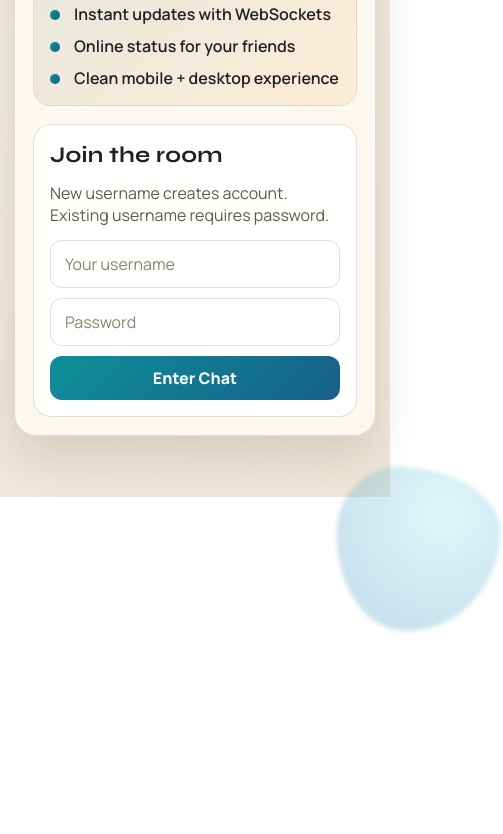
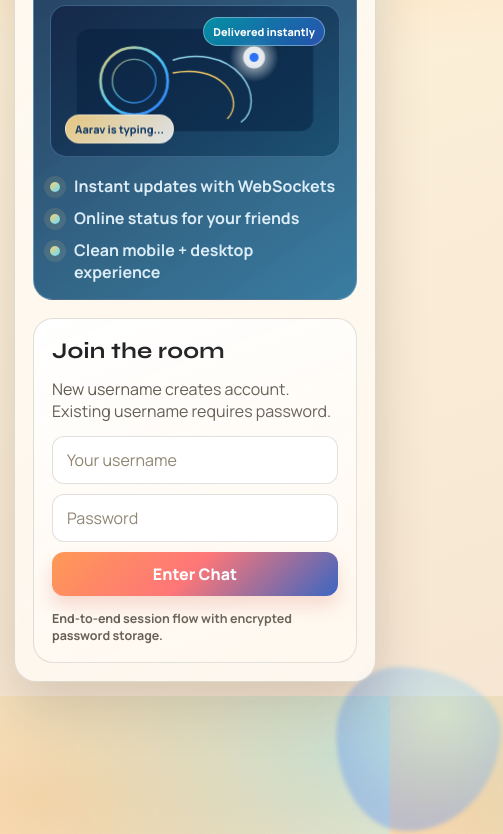
Before and after one commit to designedBySatyam/chat-app, a website: page public/index.html in a window 390 px wide. Shown: the part 347-1181 px from the top of the page, 503 px wide, since content can reach past the window. Before the commit the page ends 844 px from the top, so only its background shows below. Drawn offline with nearby package versions, Linux system fonts and the light colour scheme; no server answers.

Commit message:
Enhance UI with new hero visual, improved gradients, and responsive design adjustments

```diff
--- a/public/index.html
+++ b/public/index.html
@@ -12,6 +12,7 @@
   <body>
     <div class="bg-shape bg-shape-one" aria-hidden="true"></div>
     <div class="bg-shape bg-shape-two" aria-hidden="true"></div>
+    <div class="grain-layer" aria-hidden="true"></div>
 
     <main class="app-shell">
       <header class="app-topbar">
@@ -35,6 +36,31 @@
           <p>
             Add friends, accept requests, and start secure one-to-one conversations in seconds.
           </p>
+          <div class="hero-visual" aria-hidden="true">
+            <svg class="hero-svg" viewBox="0 0 600 280" xmlns="http://www.w3.org/2000/svg">
+              <defs>
+                <linearGradient id="heroPulse" x1="0%" y1="0%" x2="100%" y2="100%">
+                  <stop offset="0%" stop-color="#ffd26e" />
+                  <stop offset="50%" stop-color="#59d6ff" />
+                  <stop offset="100%" stop-color="#2f76ff" />
+                </linearGradient>
+                <radialGradient id="heroGlow" cx="50%" cy="50%" r="50%">
+                  <stop offset="0%" stop-color="#ffffff" stop-opacity="0.9" />
+                  <stop offset="100%" stop-color="#ffffff" stop-opacity="0" />
+                </radialGradient>
+              </defs>
+              <rect x="40" y="26" width="520" height="224" rx="28" fill="rgba(9,31,61,0.55)" />
+              <circle cx="166" cy="140" r="74" fill="none" stroke="url(#heroPulse)" stroke-width="6" />
+              <circle cx="166" cy="140" r="48" fill="none" stroke="url(#heroPulse)" stroke-width="3" opacity="0.75" />
+              <path d="M252 94C300 78 364 84 402 128C432 164 430 210 402 230" fill="none" stroke="#9adcf0" stroke-width="3" stroke-linecap="round" />
+              <path d="M252 122C294 114 338 120 366 148C390 172 390 204 372 222" fill="none" stroke="#ffd26e" stroke-width="3" stroke-linecap="round" />
+              <circle cx="430" cy="88" r="54" fill="url(#heroGlow)" />
+              <circle cx="430" cy="88" r="24" fill="#ffffff" fill-opacity="0.9" />
+              <circle cx="430" cy="88" r="10" fill="#2f76ff" />
+            </svg>
+            <div class="float-pill float-pill-one">Aarav is typing...</div>
+            <div class="float-pill float-pill-two">Delivered instantly</div>
+          </div>
           <ul class="feature-list">
             <li>Instant updates with WebSockets</li>
             <li>Online status for your friends</li>
@@ -50,6 +76,7 @@
             <input id="passwordInput" type="password" minlength="4" maxlength="72" placeholder="Password" required />
             <button type="submit">Enter Chat</button>
           </form>
+          <p class="login-footnote">End-to-end session flow with encrypted password storage.</p>
           <p id="usernameHint" class="username-hint hidden"></p>
           <div id="usernameSuggestions" class="username-suggestions hidden"></div>
         </div>
--- a/public/styles.css
+++ b/public/styles.css
@@ -1,18 +1,19 @@
 :root {
-  --bg-main: #f7f3e9;
-  --bg-alt: #efe7d7;
+  --bg-main: #fff4db;
+  --bg-alt: #f5e5d2;
   --text-main: #202124;
   --text-muted: #605a4f;
   --surface: rgba(255, 252, 245, 0.78);
   --surface-strong: rgba(255, 255, 255, 0.92);
   --surface-soft: rgba(255, 249, 238, 0.9);
   --border: rgba(46, 36, 18, 0.14);
-  --accent: #0d8f98;
-  --accent-deep: #175f89;
-  --accent-soft: rgba(13, 143, 152, 0.14);
+  --accent: #00a0af;
+  --accent-deep: #2858bb;
+  --accent-hot: #ff9654;
+  --accent-soft: rgba(0, 160, 175, 0.16);
   --success: #2d9a69;
   --danger: #bf3f44;
-  --shadow-lg: 0 22px 48px rgba(41, 30, 14, 0.14);
+  --shadow-lg: 0 24px 54px rgba(41, 30, 14, 0.16);
   --shadow-md: 0 14px 24px rgba(41, 30, 14, 0.12);
 }
 
@@ -30,10 +31,11 @@ body {
   color: var(--text-main);
   font-family: "Manrope", "Trebuchet MS", sans-serif;
   background:
-    radial-gradient(46rem 26rem at 11% 10%, rgba(255, 199, 104, 0.36), transparent 70%),
-    radial-gradient(40rem 20rem at 85% 6%, rgba(70, 166, 197, 0.3), transparent 68%),
+    radial-gradient(46rem 26rem at 11% 10%, rgba(255, 170, 89, 0.4), transparent 70%),
+    radial-gradient(40rem 20rem at 85% 6%, rgba(51, 209, 255, 0.3), transparent 68%),
     linear-gradient(160deg, var(--bg-main), var(--bg-alt));
   overflow-x: hidden;
+  animation: hueShift 20s ease-in-out infinite alternate;
 }
 
 h1,
@@ -70,14 +72,24 @@ ul {
 .bg-shape-one {
   top: -120px;
   left: -90px;
-  background: radial-gradient(circle at 30% 30%, #ffd98b, #ffb170 72%);
+  background: radial-gradient(circle at 30% 30%, #ffd98b, #ff8a67 72%);
 }
 
 .bg-shape-two {
   right: -110px;
   bottom: -130px;
-  background: radial-gradient(circle at 65% 28%, #9de9ec, #65abcf 72%);
+  background: radial-gradient(circle at 65% 28%, #9de9ec, #4f8dff 72%);
   animation-delay: 1.8s;
+}
+
+.grain-layer {
+  position: fixed;
+  inset: 0;
+  z-index: 0;
+  pointer-events: none;
+  opacity: 0.1;
+  background-image: radial-gradient(rgba(0, 0, 0, 0.25) 0.6px, transparent 0.6px);
+  background-size: 4px 4px;
 }
 
 .app-shell {
@@ -107,7 +119,7 @@ ul {
   height: 34px;
   border-radius: 11px;
   background:
-    conic-gradient(from 120deg, #1f9ca8, #1f9ca8 38%, #f8c979 38%, #f8c979 66%, #1d6492 66%);
+    conic-gradient(from 120deg, #1f9ca8, #1f9ca8 34%, #f8c979 34%, #f8c979 62%, #305ee0 62%);
   box-shadow: var(--shadow-md);
 }
 
@@ -169,6 +181,8 @@ ul {
 }
 
 .login-card {
+  position: relative;
+  overflow: hidden;
   display: grid;
   grid-template-columns: 1.4fr 1fr;
   gap: clamp(18px, 2.2vw, 28px);
@@ -177,15 +191,30 @@ ul {
   animation: rise 0.5s ease;
 }
 
+.login-card::before {
+  content: "";
+  position: absolute;
+  inset: 0;
+  pointer-events: none;
+  background: linear-gradient(120deg, rgba(255, 255, 255, 0.18), transparent 40%, rgba(255, 255, 255, 0.1));
+}
+
 .login-hero {
+  position: relative;
+  overflow: hidden;
   background:
-    linear-gradient(140deg, rgba(35, 115, 149, 0.15), rgba(248, 185, 98, 0.16)),
+    linear-gradient(145deg, rgba(15, 40, 73, 0.94), rgba(22, 66, 103, 0.9) 48%, rgba(29, 108, 149, 0.88)),
     var(--surface-soft);
-  border: 1px solid rgba(46, 36, 18, 0.08);
-  border-radius: 18px;
+  border: 1px solid rgba(173, 214, 246, 0.34);
+  border-radius: 20px;
   padding: clamp(16px, 2.2vw, 26px);
   display: grid;
-  gap: 12px;
+  gap: 14px;
+  color: #ecf8ff;
+}
+
+.login-hero .eyebrow {
+  color: rgba(228, 248, 255, 0.84);
 }
 
 .login-hero h2 {
@@ -195,13 +224,58 @@ ul {
 }
 
 .login-hero p {
-  color: var(--text-muted);
+  color: rgba(227, 244, 255, 0.88);
   max-width: 58ch;
   line-height: 1.5;
 }
 
+.hero-visual {
+  position: relative;
+  border-radius: 16px;
+  padding: 8px;
+  margin-top: 2px;
+  background: linear-gradient(145deg, rgba(11, 24, 58, 0.64), rgba(4, 57, 88, 0.52));
+  border: 1px solid rgba(153, 213, 255, 0.28);
+  min-height: 174px;
+}
+
+.hero-svg {
+  width: 100%;
+  height: 168px;
+  display: block;
+  filter: saturate(1.08);
+  animation: pulseGlow 6s ease-in-out infinite;
+}
+
+.float-pill {
+  position: absolute;
+  border-radius: 999px;
+  padding: 8px 12px;
+  font-size: 0.75rem;
+  font-weight: 800;
+  backdrop-filter: blur(6px);
+  border: 1px solid rgba(255, 255, 255, 0.34);
+}
+
+.float-pill-one {
+  left: 14px;
+  bottom: 12px;
+  color: #123c68;
+  background: linear-gradient(135deg, rgba(255, 215, 133, 0.9), rgba(255, 255, 255, 0.86));
+  animation: hoverTag 4.5s ease-in-out infinite;
+}
+
+.float-pill-two {
+  right: 14px;
+  top: 12px;
+  color: #fff;
+  background: linear-gradient(135deg, rgba(0, 160, 175, 0.85), rgba(40, 88, 187, 0.85));
+  animation: hoverTag 4.5s ease-in-out infinite;
+  animation-delay: 1.2s;
+}
+
 .feature-list {
-  margin-top: 6px;
+  margin-top: 4px;
   display: grid;
   gap: 10px;
 }
@@ -209,7 +283,8 @@ ul {
 .feature-list li {
   position: relative;
   padding-left: 24px;
-  font-weight: 600;
+  font-weight: 700;
+  color: rgba(233, 247, 255, 0.92);
 }
 
 .feature-list li::before {
@@ -220,14 +295,17 @@ ul {
   width: 10px;
   height: 10px;
   border-radius: 50%;
-  background: linear-gradient(135deg, var(--accent), var(--accent-deep));
+  background: linear-gradient(135deg, #ffd271, #62dcff);
+  box-shadow: 0 0 0 6px rgba(255, 214, 129, 0.12);
 }
 
 .login-panel {
-  border-radius: 18px;
-  border: 1px solid var(--border);
-  background: var(--surface-strong);
-  padding: clamp(16px, 2.2vw, 24px);
+  border-radius: 20px;
+  border: 1px solid rgba(119, 110, 91, 0.22);
+  background:
+    linear-gradient(160deg, rgba(255, 255, 255, 0.95), rgba(255, 247, 235, 0.92)),
+    var(--surface-strong);
+  padding: clamp(18px, 2.2vw, 24px);
   display: grid;
   align-content: center;
   gap: 14px;
@@ -248,7 +326,7 @@ ul {
 
 .username-hint {
   margin-top: 4px;
-  color: #946419;
+  color: #8b5e18;
   font-size: 0.86rem;
   font-weight: 700;
 }
@@ -261,8 +339,8 @@ ul {
 }
 
 .suggestion-chip {
-  border: 1px solid rgba(13, 143, 152, 0.3);
-  background: rgba(13, 143, 152, 0.08);
+  border: 1px solid rgba(0, 160, 175, 0.32);
+  background: rgba(0, 160, 175, 0.1);
   color: var(--accent-deep);
   padding: 7px 10px;
   border-radius: 999px;
@@ -271,7 +349,13 @@ ul {
 }
 
 .suggestion-chip:hover {
-  background: rgba(13, 143, 152, 0.16);
+  background: rgba(0, 160, 175, 0.2);
+}
+
+.login-footnote {
+  font-size: 0.78rem;
+  color: #706754;
+  font-weight: 700;
 }
 
 input,
@@ -295,8 +379,8 @@ input::placeholder {
 
 input:focus {
   outline: none;
-  border-color: rgba(13, 143, 152, 0.56);
-  box-shadow: 0 0 0 4px rgba(13, 143, 152, 0.15);
+  border-color: rgba(0, 160, 175, 0.56);
+  box-shadow: 0 0 0 4px rgba(0, 160, 175, 0.18);
 }
 
 button {
@@ -310,8 +394,13 @@ button {
   transition: transform 0.15s ease, filter 0.15s ease;
 }
 
+#loginForm button {
+  background: linear-gradient(135deg, var(--accent-hot), #ff6f72 48%, var(--accent-deep));
+  box-shadow: 0 10px 18px rgba(219, 106, 86, 0.24);
+}
+
 button:hover {
-  filter: saturate(1.07) brightness(1.02);
+  filter: saturate(1.08) brightness(1.02);
   transform: translateY(-1px);
 }
 
@@ -459,7 +548,7 @@ button:disabled {
 
 .friend-btn:hover,
 .friend-btn.active {
-  background: linear-gradient(135deg, rgba(13, 143, 152, 0.14), rgba(23, 95, 137, 0.14));
+  background: linear-gradient(135deg, rgba(0, 160, 175, 0.14), rgba(40, 88, 187, 0.14));
   border-color: transparent;
 }
 
@@ -611,7 +700,7 @@ button:disabled {
 
 .message.me {
   margin-left: auto;
-  background: linear-gradient(145deg, rgba(13, 143, 152, 0.17), rgba(23, 95, 137, 0.2));
+  background: linear-gradient(145deg, rgba(0, 160, 175, 0.17), rgba(40, 88, 187, 0.2));
 }
 
 .message-meta {
@@ -694,6 +783,7 @@ button:disabled {
   100% {
     transform: translateY(0) rotate(0);
   }
+
   50% {
     transform: translateY(12px) rotate(5deg);
   }
@@ -704,6 +794,7 @@ button:disabled {
     opacity: 0;
     transform: translateY(8px);
   }
+
   to {
     opacity: 1;
     transform: translateY(0);
@@ -715,6 +806,7 @@ button:disabled {
     opacity: 0;
     transform: translateY(6px) scale(0.98);
   }
+
   to {
     opacity: 1;
     transform: translateY(0) scale(1);
@@ -728,9 +820,44 @@ button:disabled {
     transform: translateY(0);
     opacity: 0.4;
   }
+
   30% {
     transform: translateY(-4px);
     opacity: 1;
+  }
+}
+
+@keyframes pulseGlow {
+  0%,
+  100% {
+    transform: scale(1);
+    opacity: 0.92;
+  }
+
+  50% {
+    transform: scale(1.01);
+    opacity: 1;
+  }
+}
+
+@keyframes hoverTag {
+  0%,
+  100% {
+    transform: translateY(0);
+  }
+
+  50% {
+    transform: translateY(-5px);
+  }
+}
+
+@keyframes hueShift {
+  from {
+    filter: hue-rotate(0deg);
+  }
+
+  to {
+    filter: hue-rotate(8deg);
   }
 }
 
@@ -775,6 +902,19 @@ button:disabled {
     font-size: 1.68rem;
   }
 
+  .hero-visual {
+    min-height: 142px;
+  }
+
+  .hero-svg {
+    height: 134px;
+  }
+
+  .float-pill {
+    font-size: 0.68rem;
+    padding: 6px 9px;
+  }
+
   .add-friend-form,
   .message-form {
     grid-template-columns: 1fr;
```
